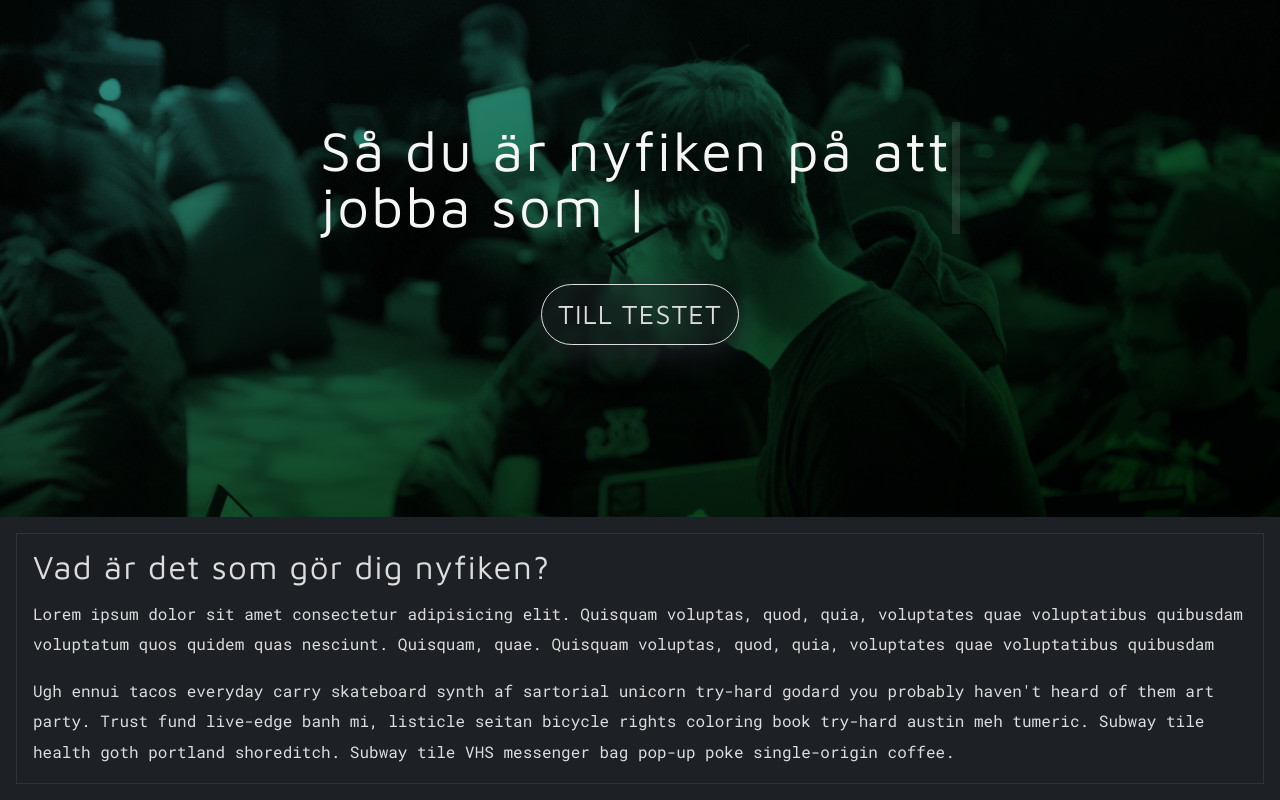
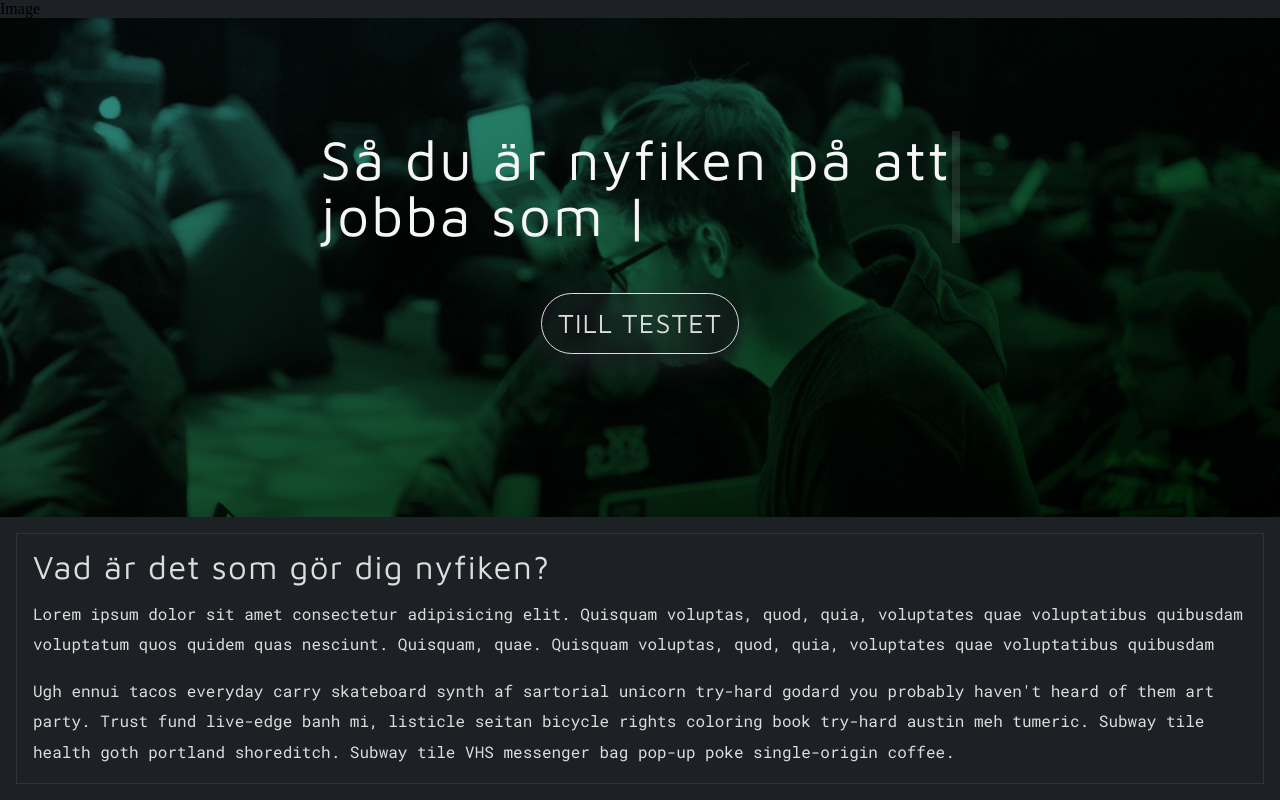
Before and after one commit to ZoCom-utbildning/folkans-it-utbildningar, a React (Vite) app: page / in a window 1280 px wide. Built offline with nearby package versions, Linux system fonts and the light colour scheme.

Commit message:
placeholder

```diff
--- a/src/views/home/Home.tsx
+++ b/src/views/home/Home.tsx
@@ -2,11 +2,16 @@ import "./home.scss";
 import Hamburger from "../../components/hamburger/hamburger";
 import Typewriter from "typewriter-effect";
 import { useState } from "react";
+
+import testPhoto from "../../assets/photos/gadgets.png";
+import Image from "../../components/image/Image";
+
 function Home() {
   const [navOpen, setNavOpen] = useState<boolean>(false);
   const [navClass, setNavClass] = useState<string>("nav-icon");
   return (
     <div className="wrapper">
+      <Image src={testPhoto} alt="hejsan hoppsan farelalela" />
       <header className="wrapper-header">
         <Hamburger
           navOpen={navOpen}
```
